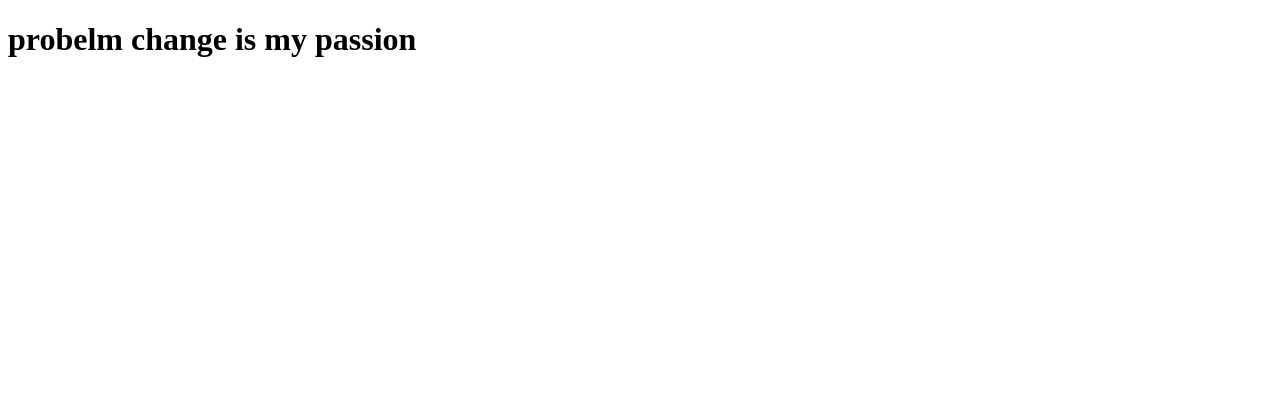
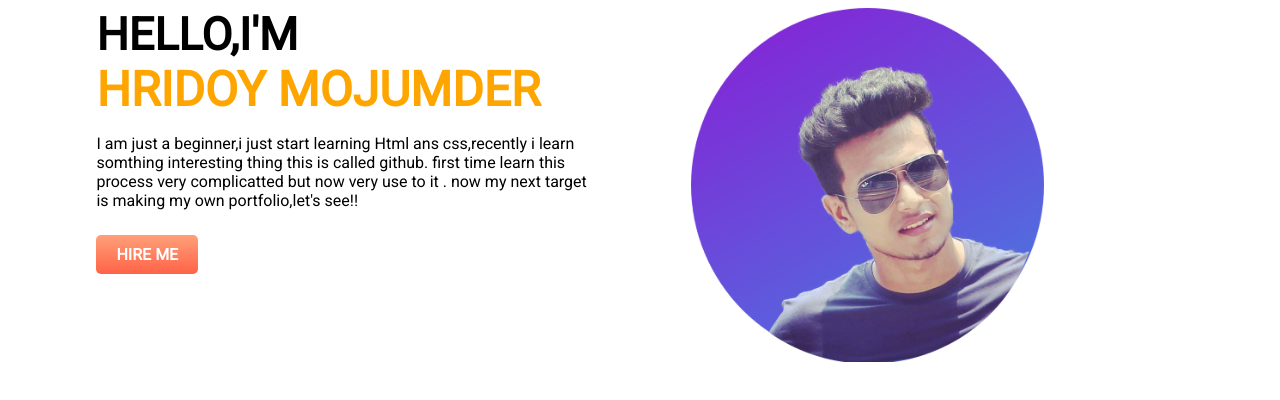
Before and after one commit to Hridoymozumder24/portfolio, a plain HTML site: page index.html in a window 1280 px wide. Drawn offline with Linux system fonts and the light colour scheme.

Commit message:
my project

```diff
--- a/index.html
+++ b/index.html
@@ -3,9 +3,25 @@
 <head>
           <meta charset="UTF-8">
           <meta name="viewport" content="width=device-width, initial-scale=1.0">
-          <title>Document</title>
-</head>
-<body>
-          <h1>probelm change is my passion</h1>
-</body>
-</html>
+          <title>my portfolio</title>
+          <link rel="preconnect" href="https://fonts.gstatic.com">
+          <link rel="stylesheet" href="style.css">
+<link href="https://fonts.googleapis.com/css2?family=Roboto&display=swap" rel="stylesheet">
+          </head>
+                    <body>    <section>
+                                        <div class="color-name half-width background-img">
+                                                  <h1><span class="black">HELLO,I'M</span></h1>
+                                                    <h2>HRIDOY MOJUMDER</h2>
+                                                   <P>I am just a beginner,i just start learning Html ans css,recently i learn somthing interesting thing this is called github.
+                                                             first time learn this process very complicatted but now very use to it .
+                                                             now my next target is making my own portfolio,let's see!!</P></br>
+                                                             <a class="link-button"target="_blank" href="https://www.w3schools.com/html/default.asp">HIRE ME</a>
+                                        </div>
+                                        <div class="half-width">
+                                                  <img src="hridoy.png">
+                                        </div>
+
+                              </section>
+
+          </body>
+          </html>
--- a/style.css
+++ b/style.css
@@ -1 +1,36 @@
-s
+body{
+          font-family: 'Roboto', sans-serif;
+}
+h2{
+  color:orange;
+  font-size:48px;
+  margin:0;
+
+}
+
+h1{
+         font-size:45px;
+         margin:0;
+}
+.black{
+          color:black;
+}
+.half-width{
+          width:40%;
+          float:left;
+          margin-left:5%;
+          padding-left:2%
+}
+section img{
+          width:70%
+}
+.link-button{
+          text-decoration: none;
+
+          background:linear-gradient(lightsalmon, tomato);
+         padding:10px 20px;
+         border-radius:5px;
+         color:white;
+         font-weight: 700;
+
+}
```
Also changed, not shown: hridoy.png (added).
